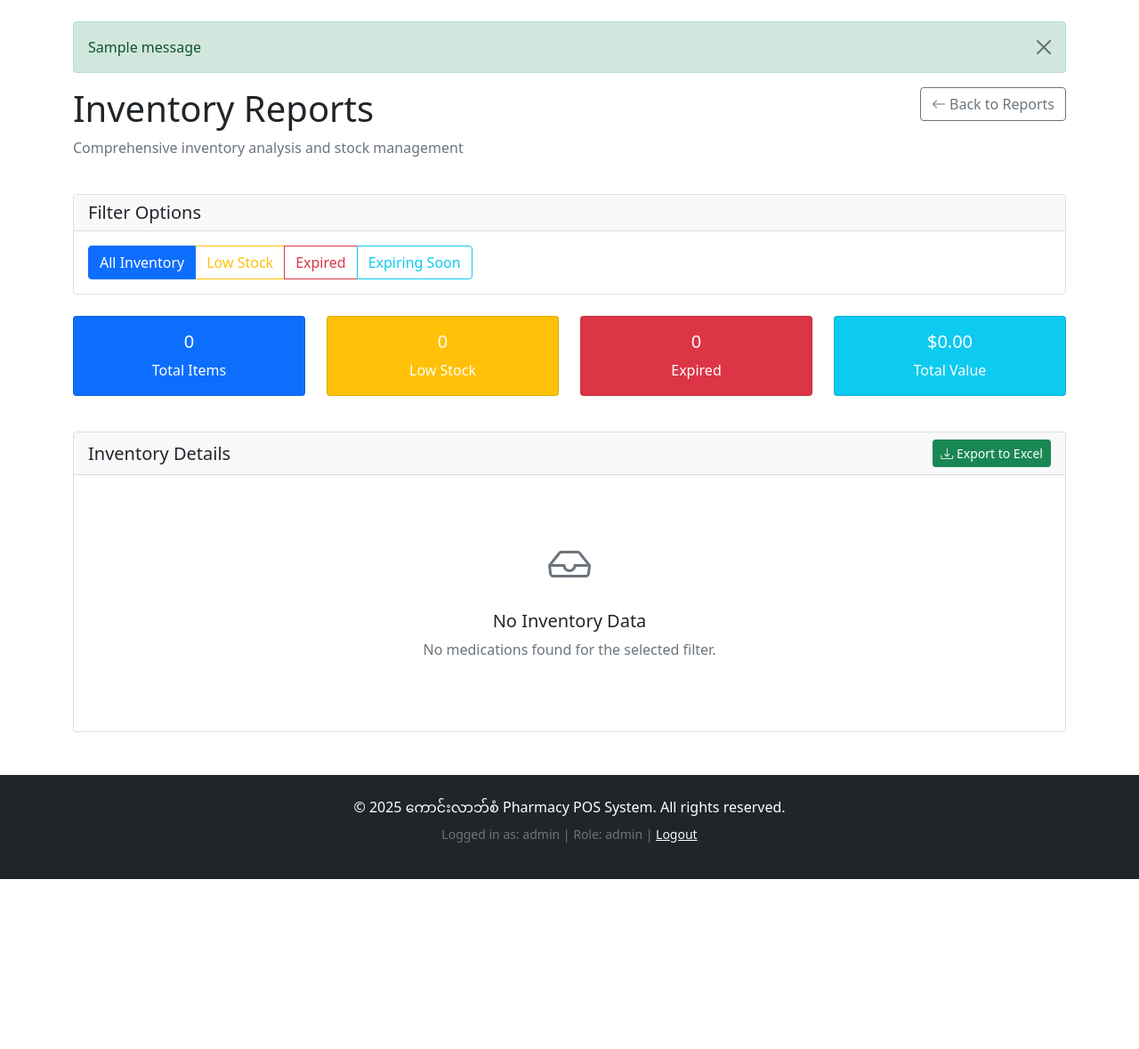
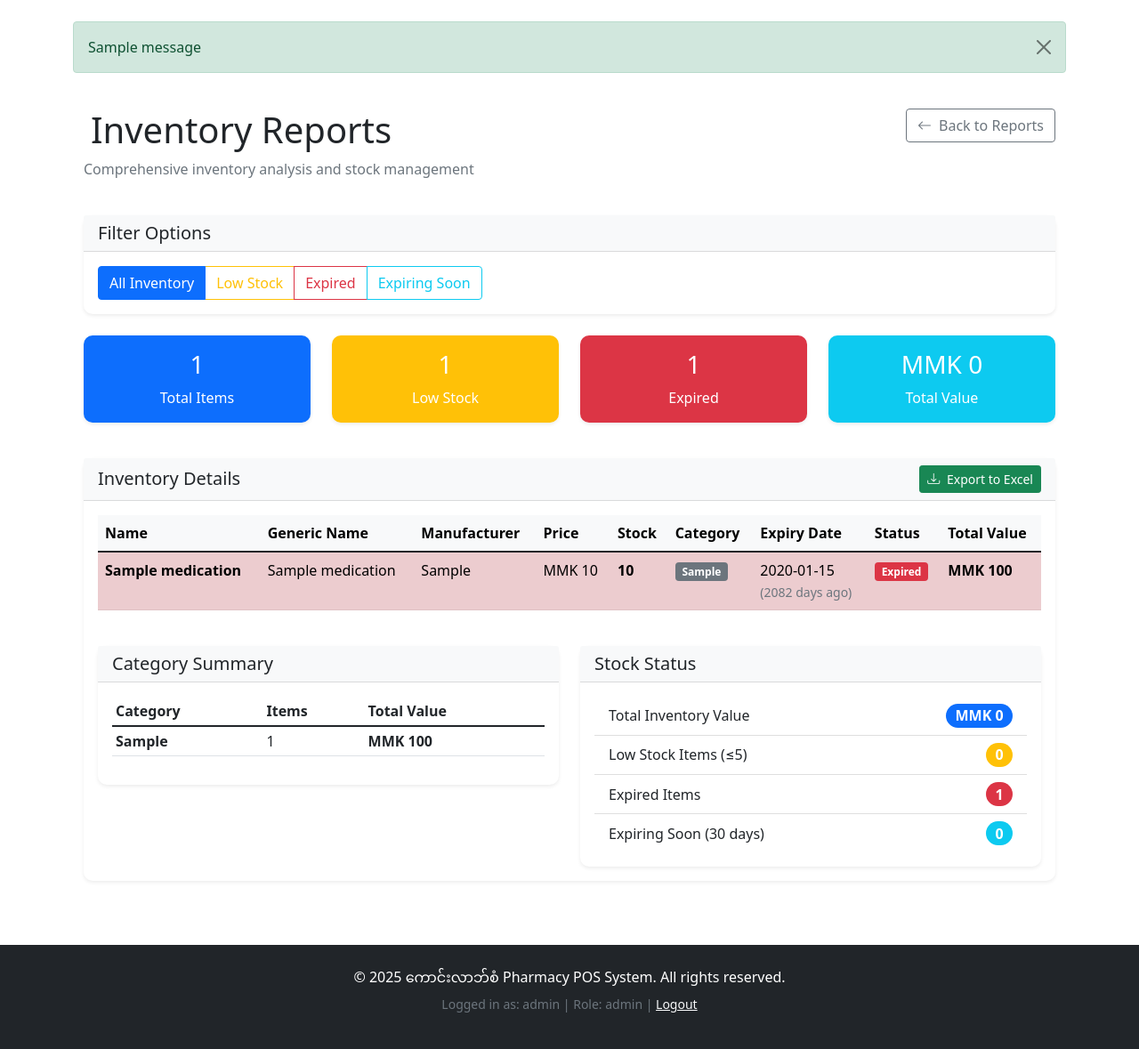
Before and after one commit to JohnFrp/PSS, a Flask app: page /reports/inventory in a window 1280 px wide. Shown: the part 62-1241 px from the top of the page at 89% size. Before the commit the page ends 1050 px from the top, so only its background shows below. Run offline with Flask 3, Linux system fonts and the light colour scheme; a user stored in the database is signed in; tables that the repository leaves empty hold one stand-in row (values such as "Sample post"); one stand-in notice (Sample message) is shown.

Commit message:
Update inventory_reports.html

```diff
--- a/app/templates/reports/inventory_reports.html
+++ b/app/templates/reports/inventory_reports.html
@@ -1,20 +1,21 @@
 {% extends "base.html" %}
 
 {% block content %}
+<div class="container-fluid py-4">
     <div class="row mb-4">
         <div class="col">
-        <h1><i class="bi bi-capsule"></i> Inventory Reports</h1>
+            <h1><i class="bi bi-capsule me-2"></i>Inventory Reports</h1>
             <p class="text-muted">Comprehensive inventory analysis and stock management</p>
         </div>
         <div class="col-auto">
             <a href="{{ url_for('reports.reports') }}" class="btn btn-outline-secondary">
-            <i class="bi bi-arrow-left"></i> Back to Reports
+                <i class="bi bi-arrow-left me-1"></i> Back to Reports
             </a>
         </div>
     </div>
 
     <!-- Filter Options -->
-<div class="card mb-4">
+    <div class="card mb-4 border-0 shadow-sm">
         <div class="card-header bg-light">
             <h5 class="card-title mb-0">Filter Options</h5>
         </div>
@@ -43,33 +44,47 @@
     <!-- Inventory Summary -->
     <div class="row mb-4">
         <div class="col-md-3 mb-3">
-        <div class="card bg-primary text-white text-center">
+            <div class="card bg-primary text-white text-center border-0 shadow-sm">
                 <div class="card-body">
-                <h5 class="card-title">{{ medications|length }}</h5>
+                    <h3 class="card-title">{{ medications|length }}</h3>
                     <p class="card-text mb-0">Total Items</p>
                 </div>
             </div>
         </div>
         <div class="col-md-3 mb-3">
-        <div class="card bg-warning text-white text-center">
+            <div class="card bg-warning text-white text-center border-0 shadow-sm">
                 <div class="card-body">
-                <h5 class="card-title">{{ medications|selectattr('stock_quantity', '<=', 10)|list|length }}</h5>
+                    <h3 class="card-title">
+                        {% set low_stock_count = medications|selectattr('stock_quantity', '<=', 10)|list|length %}
+                        {{ low_stock_count }}
+                    </h3>
                     <p class="card-text mb-0">Low Stock</p>
                 </div>
             </div>
         </div>
         <div class="col-md-3 mb-3">
-        <div class="card bg-danger text-white text-center">
+            <div class="card bg-danger text-white text-center border-0 shadow-sm">
                 <div class="card-body">
-                <h5 class="card-title">{{ medications|selectattr('expiry_date')|selectattr('expiry_date', '<', now)|list|length }}</h5>
+                    <h3 class="card-title">
+                        {% set expired_count = medications|selectattr('expiry_date')|selectattr('expiry_date', 'lt', now)|list|length %}
+                        {{ expired_count }}
+                    </h3>
                     <p class="card-text mb-0">Expired</p>
                 </div>
             </div>
         </div>
         <div class="col-md-3 mb-3">
-        <div class="card bg-info text-white text-center">
+            <div class="card bg-info text-white text-center border-0 shadow-sm">
                 <div class="card-body">
-                <h5 class="card-title">${{ "%.2f"|format(medications|sum(attribute='price') * medications|sum(attribute='stock_quantity')) }}</h5>
+                    <h3 class="card-title">
+                        {% set total_value = 0 %}
+                        {% for med in medications %}
+                            {% if med.price and med.stock_quantity %}
+                                {% set total_value = total_value + (med.price * med.stock_quantity) %}
+                            {% endif %}
+                        {% endfor %}
+                        MMK {{ "{:,.0f}".format(total_value) }}
+                    </h3>
                     <p class="card-text mb-0">Total Value</p>
                 </div>
             </div>
@@ -77,19 +92,19 @@
     </div>
 
     <!-- Inventory Table -->
-<div class="card">
+    <div class="card border-0 shadow-sm">
         <div class="card-header bg-light d-flex justify-content-between align-items-center">
             <h5 class="card-title mb-0">Inventory Details</h5>
             <a href="{{ url_for('reports.export_inventory_report', filter=filter_type) }}"
                class="btn btn-success btn-sm">
-            <i class="bi bi-download"></i> Export to Excel
+                <i class="bi bi-download me-1"></i> Export to Excel
             </a>
         </div>
         <div class="card-body">
             {% if medications %}
             <div class="table-responsive">
-            <table class="table table-striped">
-                <thead>
+                <table class="table table-striped table-hover">
+                    <thead class="table-light">
                         <tr>
                             <th>Name</th>
                             <th>Generic Name</th>
@@ -104,30 +119,49 @@
                     </thead>
                     <tbody>
                         {% for med in medications %}
-                    <tr class="{% if med.expiry_date and med.expiry_date < now %}table-danger{% elif med.stock_quantity <= 5 %}table-warning{% elif med.expiry_date and (med.expiry_date - now).days <= 30 %}table-info{% endif %}">
-                        <td>{{ med.name }}</td>
+                        {% set days_until_expiry = none %}
+                        {% if med.expiry_date %}
+                            {% set days_until_expiry = (med.expiry_date - now).days %}
+                        {% endif %}
+                        <tr class="{% if med.expiry_date and med.expiry_date < now %}table-danger
+                                   {% elif med.stock_quantity <= 5 %}table-warning
+                                   {% elif med.expiry_date and days_until_expiry <= 30 %}table-info{% endif %}">
+                            <td class="fw-bold">{{ med.name }}</td>
                             <td>{{ med.generic_name or 'N/A' }}</td>
                             <td>{{ med.manufacturer or 'N/A' }}</td>
-                        <td>${{ "%.2f"|format(med.price) }}</td>
+                            <td>MMK {{ "{:,.0f}".format(med.price) if med.price else 0 }}</td>
                             <td>
-                            {{ med.stock_quantity }}
+                                <span class="fw-bold">{{ med.stock_quantity }}</span>
                                 {% if med.stock_quantity <= 5 %}
                                 <span class="badge bg-warning ms-1">Low</span>
                                 {% endif %}
                             </td>
-                        <td>{{ med.category or 'N/A' }}</td>
+                            <td>
+                                <span class="badge bg-secondary">{{ med.category or 'N/A' }}</span>
+                            </td>
                             <td>
                                 {% if med.expiry_date %}
                                     {{ med.expiry_date.strftime('%Y-%m-%d') }}
+                                    {% if days_until_expiry is not none %}
+                                        <br><small class="text-muted">
+                                            {% if days_until_expiry > 0 %}
+                                                (in {{ days_until_expiry }} days)
+                                            {% elif days_until_expiry == 0 %}
+                                                (today)
                                             {% else %}
-                                N/A
+                                                ({{ -days_until_expiry }} days ago)
+                                            {% endif %}
+                                        </small>
+                                    {% endif %}
+                                {% else %}
+                                    <span class="text-muted">N/A</span>
                                 {% endif %}
                             </td>
                             <td>
                                 {% if med.expiry_date %}
                                     {% if med.expiry_date < now %}
                                         <span class="badge bg-danger">Expired</span>
-                                {% elif (med.expiry_date - now).days <= 30 %}
+                                    {% elif days_until_expiry <= 30 %}
                                         <span class="badge bg-warning">Expiring Soon</span>
                                     {% else %}
                                         <span class="badge bg-success">OK</span>
@@ -136,7 +170,9 @@
                                     <span class="badge bg-secondary">No Expiry</span>
                                 {% endif %}
                             </td>
-                        <td>${{ "%.2f"|format(med.price * med.stock_quantity) }}</td>
+                            <td class="fw-bold">
+                                MMK {{ "{:,.0f}".format(med.price * med.stock_quantity) if med.price and med.stock_quantity else 0 }}
+                            </td>
                         </tr>
                         {% endfor %}
                     </tbody>
@@ -146,7 +182,7 @@
             <!-- Category Breakdown -->
             <div class="row mt-4">
                 <div class="col-md-6">
-                <div class="card">
+                    <div class="card border-0 shadow-sm">
                         <div class="card-header bg-light">
                             <h5 class="card-title mb-0">Category Summary</h5>
                         </div>
@@ -164,17 +200,21 @@
                                         {% set categories = {} %}
                                         {% for med in medications %}
                                             {% set category = med.category or 'Uncategorized' %}
+                                            {% set item_value = (med.price * med.stock_quantity) if med.price and med.stock_quantity else 0 %}
                                             {% if category not in categories %}
-                                            {% set _ = categories.update({category: {'count': 1, 'value': med.price * med.stock_quantity}}) %}
+                                                {% set _ = categories.update({category: {'count': 1, 'value': item_value}}) %}
                                             {% else %}
-                                            {% set _ = categories[category].update({'count': categories[category].count + 1, 'value': categories[category].value + (med.price * med.stock_quantity)}) %}
+                                                {% set _ = categories[category].update({
+                                                    'count': categories[category].count + 1,
+                                                    'value': categories[category].value + item_value
+                                                }) %}
                                             {% endif %}
                                         {% endfor %}
                                         {% for category, stats in categories.items() %}
                                         <tr>
-                                        <td>{{ category }}</td>
+                                            <td class="fw-bold">{{ category }}</td>
                                             <td>{{ stats.count }}</td>
-                                        <td>${{ "%.2f"|format(stats.value) }}</td>
+                                            <td class="fw-bold">MMK {{ "{:,.0f}".format(stats.value) }}</td>
                                         </tr>
                                         {% endfor %}
                                     </tbody>
@@ -184,7 +224,7 @@
                     </div>
                 </div>
                 <div class="col-md-6">
-                <div class="card">
+                    <div class="card border-0 shadow-sm">
                         <div class="card-header bg-light">
                             <h5 class="card-title mb-0">Stock Status</h5>
                         </div>
@@ -192,26 +232,41 @@
                             <div class="list-group list-group-flush">
                                 <div class="list-group-item d-flex justify-content-between align-items-center">
                                     Total Inventory Value
-                                <span class="badge bg-primary rounded-pill">
-                                    ${{ "%.2f"|format(medications|sum(attribute='price') * medications|sum(attribute='stock_quantity')) }}
+                                    <span class="badge bg-primary rounded-pill fs-6">
+                                        {% set total_inventory_value = 0 %}
+                                        {% for med in medications %}
+                                            {% if med.price and med.stock_quantity %}
+                                                {% set total_inventory_value = total_inventory_value + (med.price * med.stock_quantity) %}
+                                            {% endif %}
+                                        {% endfor %}
+                                        MMK {{ "{:,.0f}".format(total_inventory_value) }}
                                     </span>
                                 </div>
                                 <div class="list-group-item d-flex justify-content-between align-items-center">
                                     Low Stock Items (≤5)
-                                <span class="badge bg-warning rounded-pill">
+                                    <span class="badge bg-warning rounded-pill fs-6">
                                         {{ medications|selectattr('stock_quantity', '<=', 5)|list|length }}
                                     </span>
                                 </div>
                                 <div class="list-group-item d-flex justify-content-between align-items-center">
                                     Expired Items
-                                <span class="badge bg-danger rounded-pill">
-                                    {{ medications|selectattr('expiry_date')|selectattr('expiry_date', '<', now)|list|length }}
+                                    <span class="badge bg-danger rounded-pill fs-6">
+                                        {{ medications|selectattr('expiry_date')|selectattr('expiry_date', 'lt', now)|list|length }}
                                     </span>
                                 </div>
                                 <div class="list-group-item d-flex justify-content-between align-items-center">
                                     Expiring Soon (30 days)
-                                <span class="badge bg-info rounded-pill">
-                                    {{ medications|selectattr('expiry_date')|selectattr('expiry_date', '<=', now + timedelta(days=30))|list|length }}
+                                    <span class="badge bg-info rounded-pill fs-6">
+                                        {% set expiring_soon_count = 0 %}
+                                        {% for med in medications %}
+                                            {% if med.expiry_date and med.expiry_date > now %}
+                                                {% set days_until_expiry = (med.expiry_date - now).days %}
+                                                {% if days_until_expiry <= 30 %}
+                                                    {% set expiring_soon_count = expiring_soon_count + 1 %}
+                                                {% endif %}
+                                            {% endif %}
+                                        {% endfor %}
+                                        {{ expiring_soon_count }}
                                     </span>
                                 </div>
                             </div>
@@ -224,15 +279,21 @@
                 <i class="bi bi-inbox" style="font-size: 3rem; color: #6c757d;"></i>
                 <h5 class="mt-3">No Inventory Data</h5>
                 <p class="text-muted">No medications found for the selected filter.</p>
+                <a href="{{ url_for('inventory.add_medication') }}" class="btn btn-primary mt-2">
+                    <i class="bi bi-plus-circle me-1"></i> Add Medication
+                </a>
             </div>
             {% endif %}
         </div>
     </div>
+</div>
 
 <style>
-.table-danger { background-color: #f8d7da; }
-.table-warning { background-color: #fff3cd; }
-.table-info { background-color: #d1ecf1; }
+.table-danger { background-color: rgba(220, 53, 69, 0.1) !important; }
+.table-warning { background-color: rgba(255, 193, 7, 0.1) !important; }
+.table-info { background-color: rgba(23, 162, 184, 0.1) !important; }
 .badge { font-size: 0.75em; }
+.card { border-radius: 10px; }
+.table th { border-top: none; font-weight: 600; }
 </style>
 {% endblock %}
```
Lines whose indentation alone changed are shown as unchanged.
